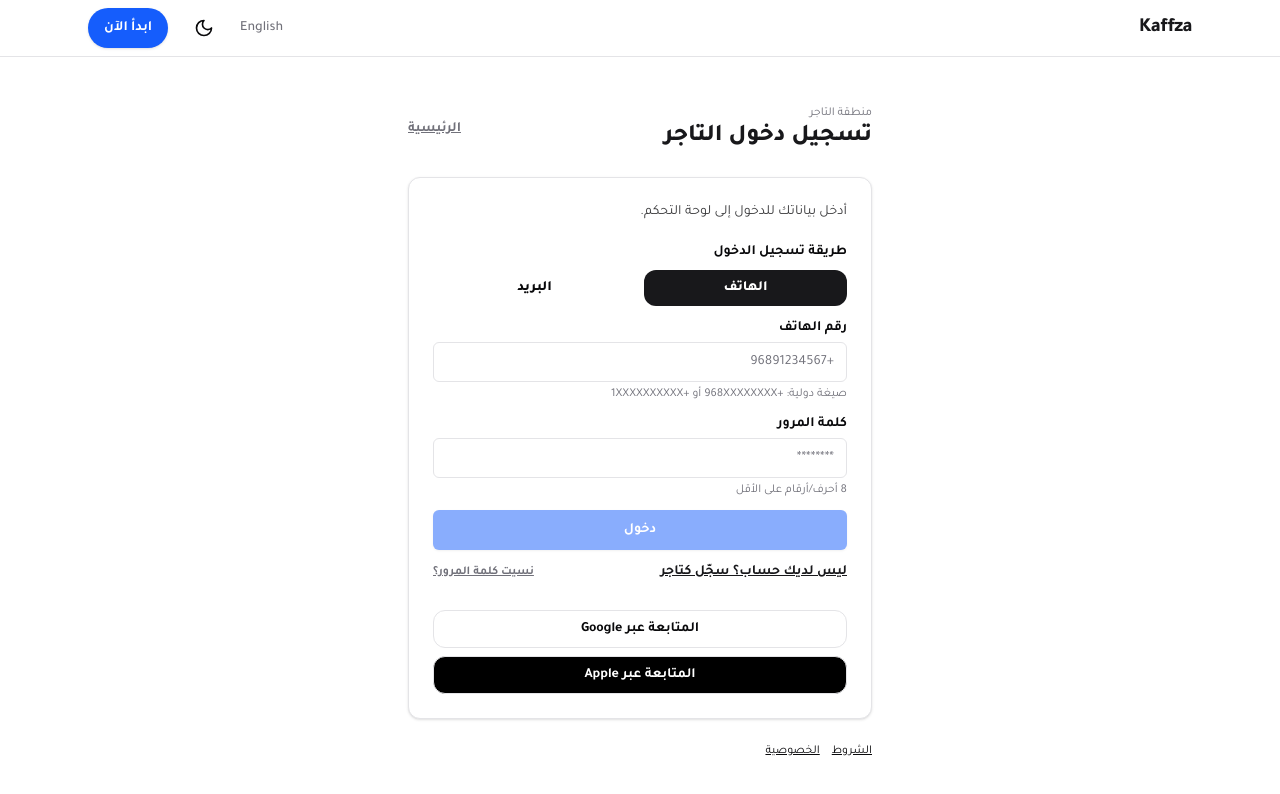
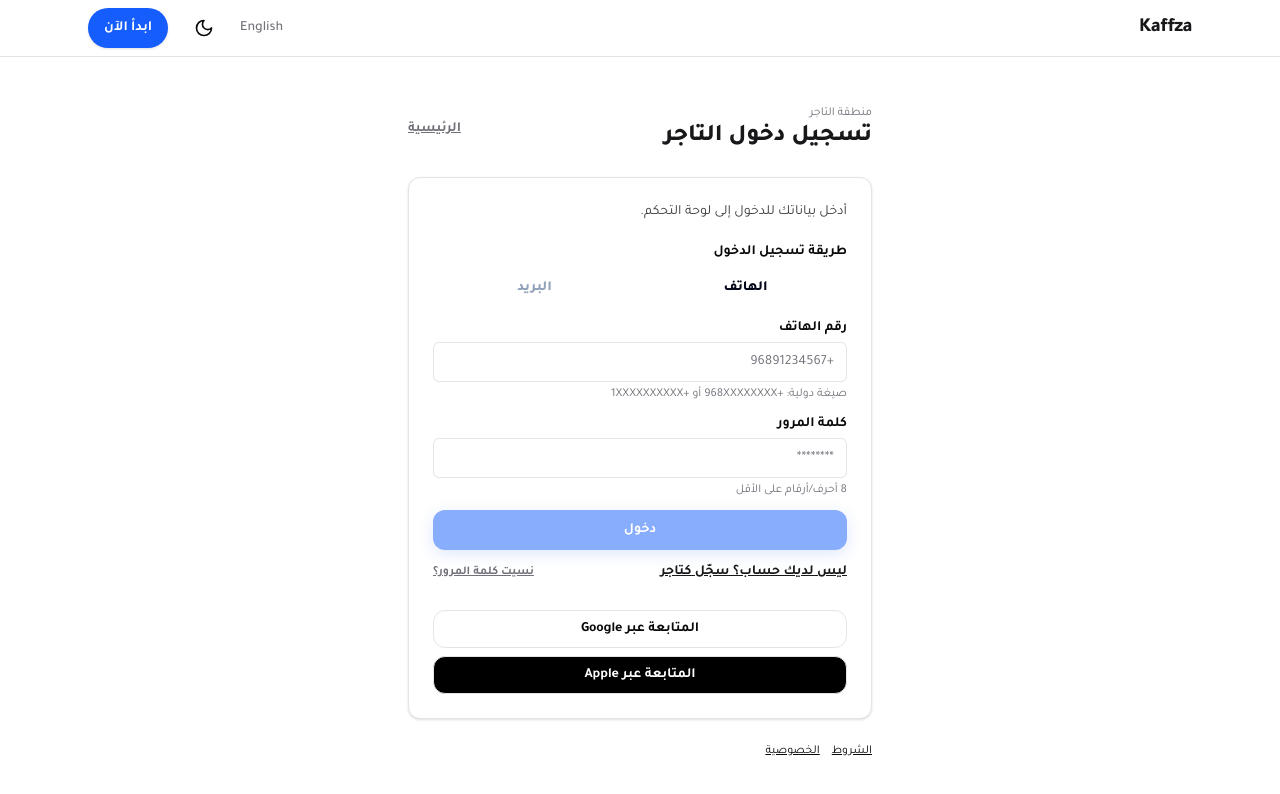
Before and after one commit to ramanty/Kaffza-Web, a Next.js app in the folder apps/web/: page /merchant/login in a window 1280 px wide. Shown: the top 794 px of the page. Built offline with nearby package versions, Linux system fonts and the light colour scheme; no server answers.

Commit message:
style: fix merchant login tabs contrast and enhance primary login button visibility

```diff
--- a/apps/web/src/app/merchant/login/page.tsx
+++ b/apps/web/src/app/merchant/login/page.tsx
@@ -172,6 +172,7 @@ function MerchantLoginPageInner() {
           </Field>
 
           <Button
+            className="w-full bg-blue-600 hover:bg-blue-500 text-white font-bold py-3 rounded-xl transition-all duration-300 shadow-[0_4px_15px_rgba(37,99,235,0.3)]"
             onClick={login}
             disabled={loading || !(method === 'phone' ? phoneOk : emailOk) || !passOk}
           >
@@ -232,7 +233,7 @@ function TabButton({ active, onClick, children }: any) {
       onClick={onClick}
       className={
         'flex-1 rounded-xl px-4 py-2 text-sm font-extrabold transition ' +
-        (active ? 'bg-primary text-white' : 'bg-background text-foreground hover:bg-black/5')
+        (active ? 'bg-white text-slate-950' : 'bg-background text-slate-400 hover:text-slate-200')
       }
     >
       {children}
```
